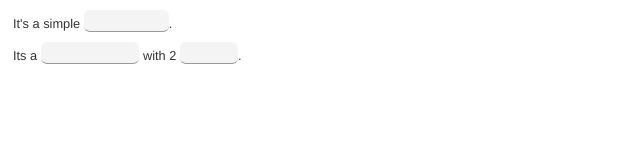
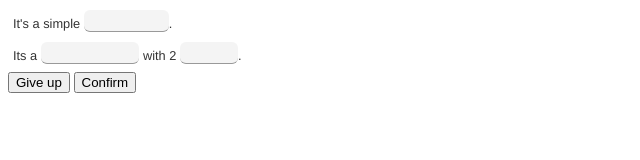
Before and after one commit to diegogurgel/fillgaps, a website: page app/index.html in a window 1280 px wide. Shown: the whole page, without its empty margins (0-640 px from the left). Drawn offline with nearby package versions, Linux system fonts and the light colour scheme; files that its build step writes are made by us from their sources.

Commit message:
Buttons confirm and giveup

```diff
--- a/app/index.html
+++ b/app/index.html
@@ -24,9 +24,12 @@
             <p class="browsehappy">You are using an <strong>outdated</strong> browser. Please <a href="http://browsehappy.com/">upgrade your browser</a> to improve your experience.</p>
         <![endif]-->
 
-
-        <section class="question-container">
-        </section>
+        <div class="fillgaps">
+            <section class="question-container">
+            </section>
+            <button class="giveup">Give up</button>
+            <button class="confirm">Confirm</button>
+        </div>
 
 
         <!-- build:js scripts/vendor.js -->
```
